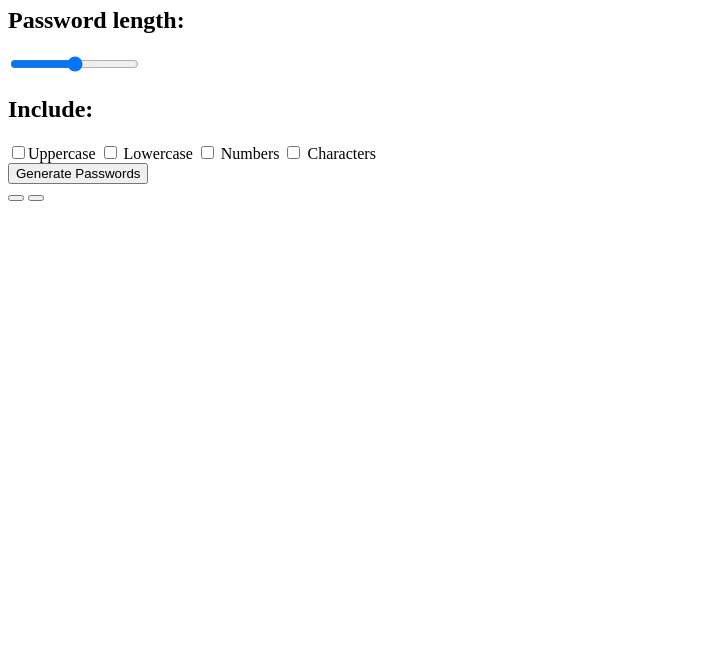
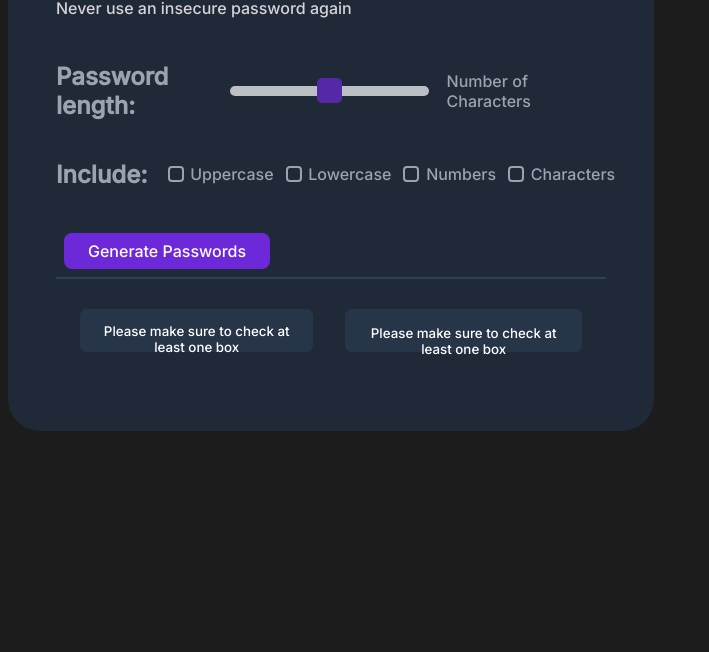
Before and after one commit to GrannyYetta/passwordGenerator, a website built with Vite: page index.html in a window 1280 px wide. Shown: the part 148-800 px from the top of the page, without its empty margins (0-709 px from the left). Built offline with nearby package versions, Linux system fonts and the light colour scheme.

Commit message:
html, css and js(mostly)

```diff
--- a/index.html
+++ b/index.html
@@ -2,8 +2,12 @@
 <html lang="en">
 	<head>
 		<meta charset="UTF-8" />
+		<link
+			rel="icon"
+			type="image/svg+xml"
+			href="/public/noun-password-7544255.svg"
+		/>
 		<meta name="viewport" content="width=device-width, initial-scale=1.0" />
-		<title>Random Password Generator</title>
 
 		<link rel="preconnect" href="https://fonts.googleapis.com" />
 		<link rel="preconnect" href="https://fonts.gstatic.com" crossorigin />
@@ -11,13 +15,8 @@
 			href="https://fonts.googleapis.com/css2?family=Inter:opsz,wght@14..32,500&family=Karla:ital,wght@0,200..800;1,200..800&display=swap"
 			rel="stylesheet"
 		/>
-		<link rel="stylesheet" href="./index.css" />
-
-		<link
-			rel="icon"
-			type="image/svg+xml"
-			href="/public/noun-password-7544272.svg"
-		/>
+		<link rel="stylesheet" href="/src/index.css" />
+		<title>Random Password Generator</title>
 	</head>
 	<body>
 		<div class="border-box" id="container">
@@ -32,19 +31,26 @@
 			<div id="settings">
 				<div class="border-box" id="setting-pw-length">
 					<h2>Password length:</h2>
+
+					<!-- slider starts  -->
 					<div id="pw-length-btns">
 						<input
 							id="p-pw-length-slider"
 							class="slider"
 							type="range"
+							name="number-of-characters"
 							min="8"
 							max="30"
 							value=""
+							step="1"
 						/>
+						<label for="p-pw-length-slider"> Number of Characters</label>
 						<p id="p-pw-length">
 							<output id="pw-length-slider-value"></output>
 						</p>
 					</div>
+
+					<!-- slider finishes -->
 				</div>
 				<div class="border-box" id="select-boxes">
 					<h2>Include:</h2>
@@ -74,7 +80,6 @@
 				<button id="pw-two-btn" onclick="copyPassword"></button>
 			</div>
 		</div>
-
-		<script src="./index.js"></script>
+		<script type="module" src="/src/index.js"></script>
 	</body>
 </html>
--- a/index.js
+++ /dev/null
@@ -1,98 +0,0 @@
-const uppercase = [
-    "A",
-	"B",
-	"C",
-	"D",
-	"E",
-	"F",
-	"G",
-	"H",
-	"I",
-	"J",
-	"K",
-	"L",
-	"M",
-	"N",
-	"O",
-	"P",
-	"Q",
-	"R",
-	"S",
-	"T",
-	"U",
-	"V",
-	"W",
-	"X",
-	"Y",
-	"Z",
-]
-
-const lowercase = [
-    "a",
-	"b",
-	"c",
-	"d",
-	"e",
-	"f",
-	"g",
-	"h",
-	"i",
-	"j",
-	"k",
-	"l",
-	"m",
-	"n",
-	"o",
-	"p",
-	"q",
-	"r",
-	"s",
-	"t",
-	"u",
-	"v",
-	"w",
-	"x",
-	"y",
-	"z",
-]
-
-const numbers = [
-    "0", "1", "2", "3", "4", "5", "6", "7", "8", "9"
-]
-
-const characters = [
-   "~",
-	"`",
-	"!",
-	"@",
-	"#",
-	"$",
-	"%",
-	"^",
-	"&",
-	"*",
-	"(",
-	")",
-	"_",
-	"-",
-	"+",
-	"=",
-	"{",
-	"[",
-	"}",
-	"]",
-	",",
-	"|",
-	":",
-	";",
-	"<",
-	">",
-	".",
-	"?",
-	"/",
-]
-
-let uppercaseEl = document.getElementById("uppercase-el")
-let lowercaseEl = document.getElementById("lowercase-el")
-let numbersEl = document.getElementById("numbers-el")
-let charactersEl = document.getElementById("characters-el")
--- /dev/null
+++ b/src/index.css
@@ -0,0 +1,294 @@
+.karla {
+	font-family: "Karla", sans-serif;
+	font-optical-sizing: auto;
+	font-weight: 800;
+	font-style: normal;
+}
+
+.inter {
+	font-family: "Inter", sans-serif;
+	font-optical-sizing: auto;
+	font-weight: 400;
+	font-style: normal;
+}
+
+body {
+	margins: 0;
+	background-color: #1c1c1c;
+	display: flex;
+	flex-direction: column;
+	justify-content: space-between;
+}
+
+#container {
+	width: 34.37rem;
+	display: flex;
+	flex-direction: column;
+	background-color: #1f2937;
+	padding: 3em;
+	border-radius: 2em;
+}
+
+#settings {
+	padding: 1em 0;
+	display: flex;
+	flex-direction: column;
+	justify-content: space-between;
+}
+
+#setting-pw-length {
+	display: flex;
+	flex-direction: row;
+	justify-content: start;
+	align-items: center;
+	gap: 3em;
+}
+
+#pw-length-btns {
+	display: flex;
+	justify-content: space-around;
+	align-items: center;
+	gap: 1em;
+}
+
+#select-boxes {
+	display: flex;
+	flex-direction: row;
+	justify-content: start;
+	align-items: center;
+	gap: 3rem;
+}
+
+#select-boxes-input {
+	display: flex;
+	flex-direction: row;
+	justify-content: space-between;
+	margin-left: -2em;
+}
+
+#select-boxes-input label {
+	margin-right: 0.5em;
+}
+
+#uppercase-el,
+#lowercase-el,
+#numbers-el,
+#characters-el {
+	appearance: none;
+	width: 1.2em;
+	height: 1.2em;
+	border: 2px solid #9ca3af;
+	border-radius: 0.3em;
+	margin-right: 0.5em;
+	cursor: pointer;
+	position: relative;
+	background-color: #1f2937;
+	transition: background-color 0.3s, border-color 0.3s;
+}
+
+#uppercase-el:checked,
+#lowercase-el:checked,
+#numbers-el:checked,
+#characters-el:checked {
+	background-color: #6d28d9;
+	border-color: #6d28d9;
+}
+
+#uppercase-el:checked::after,
+#lowercase-el:checked::after,
+#numbers-el:checked::after,
+#characters-el:checked::after {
+	content: "\2713";
+	position: absolute;
+	top: 50%;
+	left: 50%;
+	transform: translate(-50%, -50%);
+	color: white;
+	font-size: 0.8em;
+}
+
+#uppercase-el:hover,
+#lowercase-el:hover,
+#numbers-el:hover,
+#characters-el:hover {
+	background-color: #4c1d95;
+	border-color: #4c1d95;
+}
+
+#select-boxes label {
+	display: flex;
+	align-items: center;
+	cursor: pointer;
+	margin-left: 0;
+}
+
+#generate-pw {
+	display: flex;
+	justify-content: flex-start;
+	padding: 0.5em;
+	border-bottom: #2f3e53 solid 0.125em;
+}
+
+#passwords {
+	display: flex;
+	display-direction: rowm;
+	justify-content: flex-start;
+	text-wrap: wrap;
+	margin: 1.5em;
+	gap: 2rem;
+	color: #273549;
+	align-items: strech;
+}
+
+.header {
+	margin-left: 0;
+}
+
+h1 {
+	font-family: "Karla";
+	font-weight: 800;
+	font-size: 40;
+	letter-spacing: -2.5%;
+	color: white;
+	margin: 0.5rem;
+	margin-left: 0;
+}
+
+h2 {
+	font-family: "Inter";
+	fong-weight: 500;
+	font-style: bold;
+	font-size: 14;
+	color: #9ca3af;
+	margin-right: 0;
+	padding-right: 0;
+}
+
+span {
+	color: #6d28d9;
+}
+
+label {
+	font-family: "Inter";
+	font-size: 13;
+	color: #9ca3af;
+}
+
+p {
+	font-family: "Inter";
+	font-weight: 280;
+	font-size: 20;
+	color: #d5d4d8;
+	margin: 0.5rem;
+	margin-left: 0;
+}
+
+#p-pw-length {
+	font-family: "karla";
+	font-size: 20;
+	font-weight: 600;
+}
+
+/* Reference: W3
+https://www.w3schools.com/howto/tryit.asp?filename=tryhow_css_rangeslider
+ */
+
+.slider {
+	-webkit-appearance: none;
+	appearance: none;
+	width: 250px;
+	height: 10px;
+	border-radius: 5px;
+	background: white;
+	outline: none;
+	opacity: 0.7;
+	-webkit-transition: 0.2s;
+	transition: opacity 0.2s;
+}
+
+.slider:hover {
+	opacity: 1;
+}
+
+.slider::-webkit-slider-thumb {
+	-webkit-appearance: none;
+	appearance: none;
+	width: 25px;
+	height: 25px;
+	background: #6d28d9;
+	cursor: pointer;
+	border-radius: 5px;
+}
+
+.slider::-moz-range-thumb {
+	width: 25px;
+	height: 25px;
+	background: #6d28d9;
+	cursor: pointer;
+}
+
+#generate-pw-btn {
+	font-family: "Inter";
+	font-weight: 500;
+	font-size: 1rem;
+	color: white;
+	padding: 0.5em 1.5em;
+	border: none;
+	background-color: #6d28d9;
+	border-radius: 0.5em;
+	margin-left: 0;
+}
+
+#generate-pw-btn:hover {
+	background-color: #4c1d95;
+}
+
+#pw-one-btn {
+	height: 3.2em;
+	font-family: "Inter";
+	font-weight: 500;
+	font-size: 16;
+	color: white;
+	padding: 1em 3em;
+	border: none;
+	background-color: #273549;
+	border-radius: 0.5em;
+	margin: 0.5em 0;
+	width: 100%;
+	text-align: center;
+	padding: 1em 1em;
+}
+
+#pw-one-btn:hover {
+	background-color: #6e8ab1;
+}
+
+#pw-two-btn {
+	height: 3.2em;
+	font-family: "Inter";
+	font-weight: 500;
+	font-size: 16;
+	color: white;
+	padding: 1em 3em;
+	border: none;
+	background-color: #273549;
+	border-radius: 0.5em;
+	margin: 0.5em 0;
+	width: 100%;
+	text-align: center;
+	padding: 1rem 1rem;
+}
+
+#pw-two-btn:hover {
+	background-color: #6e8ab1;
+}
+
+#message {
+	font-family: "Inter";
+	font-weight: 500;
+	font-size: 12;
+	color: white;
+	padding: 1em 3em;
+	border: none;
+	border-radius: 0.5em;
+}
--- /dev/null
+++ b/src/index.js
@@ -0,0 +1,162 @@
+const uppercase = [
+	"A",
+	"B",
+	"C",
+	"D",
+	"E",
+	"F",
+	"G",
+	"H",
+	"I",
+	"J",
+	"K",
+	"L",
+	"M",
+	"N",
+	"O",
+	"P",
+	"Q",
+	"R",
+	"S",
+	"T",
+	"U",
+	"V",
+	"W",
+	"X",
+	"Y",
+	"Z",
+];
+
+const lowercase = [
+	"a",
+	"b",
+	"c",
+	"d",
+	"e",
+	"f",
+	"g",
+	"h",
+	"i",
+	"j",
+	"k",
+	"l",
+	"m",
+	"n",
+	"o",
+	"p",
+	"q",
+	"r",
+	"s",
+	"t",
+	"u",
+	"v",
+	"w",
+	"x",
+	"y",
+	"z",
+];
+
+const numbers = ["0", "1", "2", "3", "4", "5", "6", "7", "8", "9"];
+
+const characters = [
+	"~",
+	"`",
+	"!",
+	"@",
+	"#",
+	"$",
+	"%",
+	"^",
+	"&",
+	"*",
+	"(",
+	")",
+	"_",
+	"-",
+	"+",
+	"=",
+	"{",
+	"[",
+	"}",
+	"]",
+	",",
+	"|",
+	":",
+	";",
+	"<",
+	">",
+	".",
+	"?",
+	"/",
+];
+
+let uppercaseEl = document.getElementById("uppercase-el");
+let lowercaseEl = document.getElementById("lowercase-el");
+let numbersEl = document.getElementById("numbers-el");
+let charactersEl = document.getElementById("characters-el");
+
+const value = document.querySelector("#pw-length-slider-value");
+const input = document.querySelector("#p-pw-length-slider");
+
+input.textContent = input.value;
+input.addEventListener("input", (e) => {
+	value.textContent = e.target.value;
+});
+
+function randomIndex() {
+	let result = [""];
+
+	if (uppercaseEl.checked) {
+		result.push(...uppercase);
+	}
+
+	if (lowercaseEl.checked) {
+		result.push(...lowercase);
+	}
+
+	if (numbersEl.checked) {
+		result.push(...numbers);
+	}
+
+	if (charactersEl.checked) {
+		result.push(...characters);
+	}
+
+	if (result.length === 0) {
+		return undefined;
+	}
+
+	let randomNum = Math.floor(Math.random() * result.length);
+	return result[randomNum];
+}
+
+console.log(randomIndex());
+
+function generatePasswords() {
+	let generatePasswordOneEl = document.getElementById("pw-one-btn");
+	let generatePasswordTwoEl = document.getElementById("pw-two-btn");
+
+	generatePasswordOneEl.textContent = ""
+	generatePasswordTwoEl.textContent = ""
+
+	if (
+		uppercaseEl.checked ||
+		lowercaseEl.checked ||
+		numbersEl.checked ||
+		charactersEl.checked
+	) {
+		for (let i = 0; i < input.value; i++) {
+			generatePasswordOneEl.textContent += randomIndex();
+			generatePasswordTwoEl.textContent += randomIndex();
+		}
+	} else {
+		generatePasswordOneEl.textContent =
+			"Please make sure to check at least one box";
+		generatePasswordTwoEl.textContent =
+			"Please make sure to check at least one box";
+	}
+
+
+}
+
+console.log(generatePasswords());
```
Also changed, not shown: package.json (added, +14 -0 lines), src/counter.js (added, +9 -0 lines), public/noun-password-7544255.svg (added), public/noun-password-7544272.svg (added), 1 other file.
